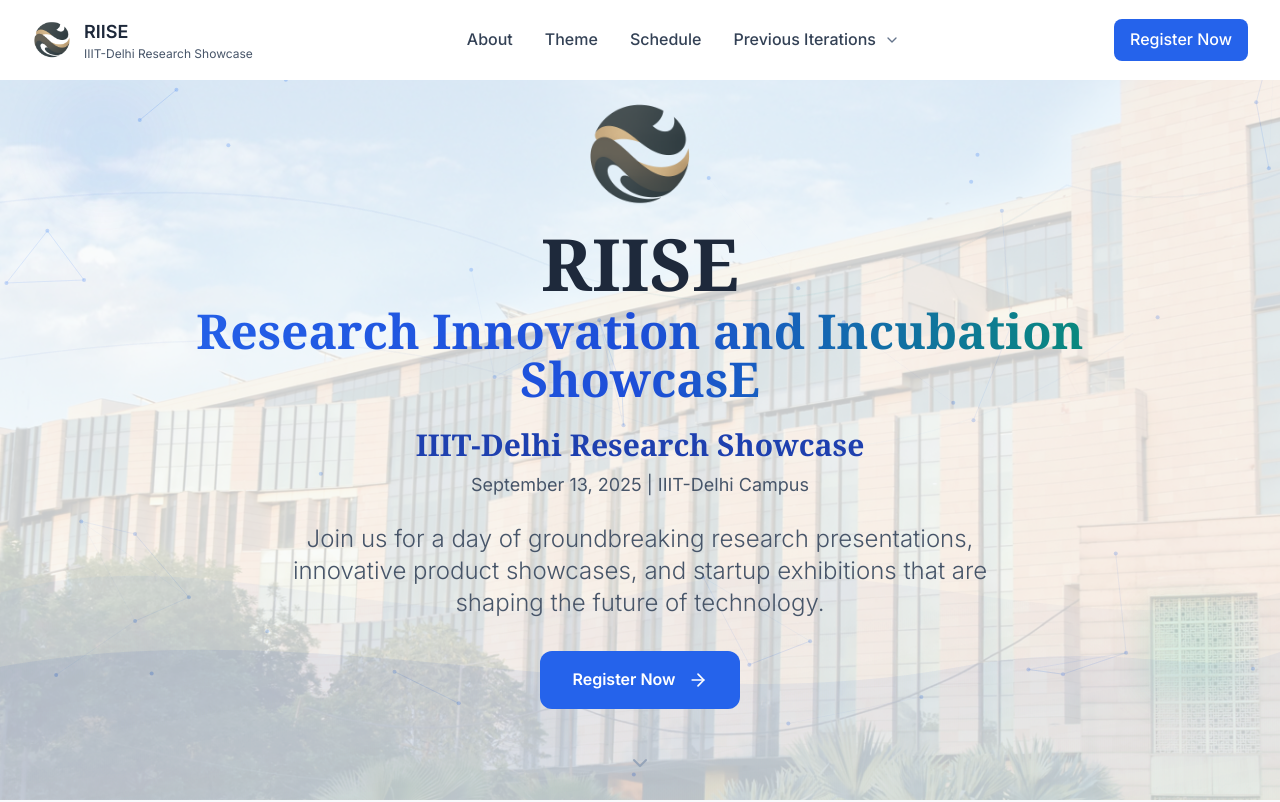
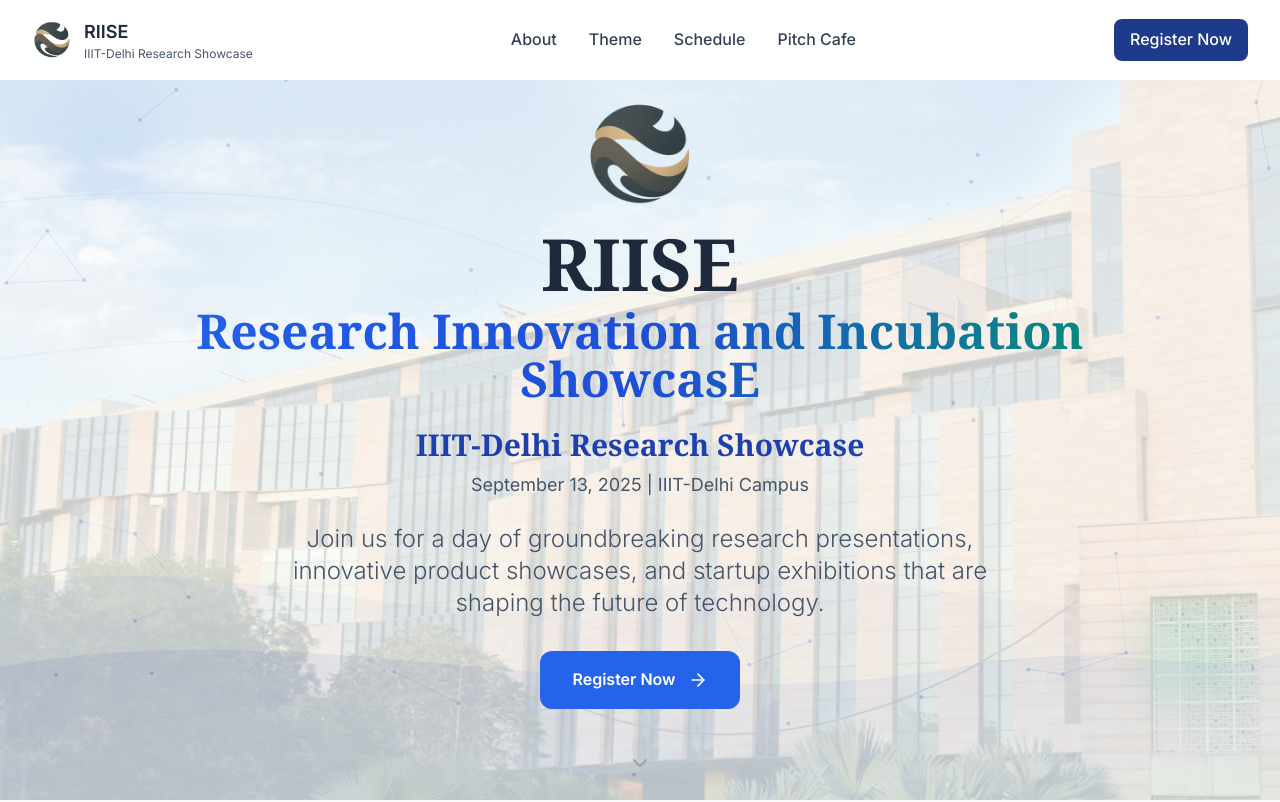
Before and after one commit to AbhiIIITD/RIISE-2025-Website, a React (Vite) app: page / in a window 1280 px wide. Shown: the top 802 px of the page. Built offline with nearby package versions, Linux system fonts and the light colour scheme.

Commit message:
Navbar updated

```diff
--- a/src/components/Header.tsx
+++ b/src/components/Header.tsx
@@ -1,46 +1,20 @@
-import React, { useEffect, useRef, useState } from 'react';
-import { Menu, X, ChevronDown } from 'lucide-react';
+import React, { useEffect, useState } from 'react';
+import { Menu, X } from 'lucide-react';
 
 const Header: React.FC = () => {
   const [isMenuOpen, setIsMenuOpen] = useState(false);
   const [isScrolled, setIsScrolled] = useState(false);
-
-  const [isPrevOpenDesktop, setIsPrevOpenDesktop] = useState(false);
-  const closeTimeoutRef = useRef<number | null>(null);
-  const [isPrevOpenMobile, setIsPrevOpenMobile] = useState(false);
 
   useEffect(() => {
     const handleScroll = () => setIsScrolled(window.scrollY > 50);
     window.addEventListener('scroll', handleScroll);
     return () => {
       window.removeEventListener('scroll', handleScroll);
-      if (closeTimeoutRef.current) {
-        window.clearTimeout(closeTimeoutRef.current);
-      }
     };
   }, []);
 
-  const openPrevDesktop = () => {
-    if (closeTimeoutRef.current) {
-      window.clearTimeout(closeTimeoutRef.current);
-      closeTimeoutRef.current = null;
-    }
-    setIsPrevOpenDesktop(true);
-  };
-
-  const closePrevDesktopWithDelay = (delay = 150) => {
-    if (closeTimeoutRef.current) {
-      window.clearTimeout(closeTimeoutRef.current);
-    }
-    closeTimeoutRef.current = window.setTimeout(() => {
-      setIsPrevOpenDesktop(false);
-      closeTimeoutRef.current = null;
-    }, delay);
-  };
-
   const navClickClose = (closeMenu = true) => {
     if (closeMenu) setIsMenuOpen(false);
-    setIsPrevOpenMobile(false);
   };
 
   return (
@@ -58,61 +32,45 @@
             </div>
             <div>
               <h1 className="text-lg font-semibold text-slate-800">RIISE</h1>
-              <p className="text-xs text-slate-600 hidden sm:block">IIIT-Delhi Research Showcase</p>
+              <p className="text-xs text-slate-600 hidden sm:block">
+                IIIT-Delhi Research Showcase
+              </p>
             </div>
           </div>
 
           {/* Desktop Navigation */}
           <nav className="hidden lg:flex items-center space-x-8">
-            <a href="#about" className="text-slate-700 hover:text-blue-600 transition-colors font-medium">
+            <a
+              href="#about"
+              className="text-slate-700 hover:text-blue-600 transition-colors font-medium"
+            >
               About
             </a>
-            <a href="#theme" className="text-slate-700 hover:text-blue-600 transition-colors font-medium">
+            <a
+              href="#theme"
+              className="text-slate-700 hover:text-blue-600 transition-colors font-medium"
+            >
               Theme
             </a>
-            <a href="#schedule" className="text-slate-700 hover:text-blue-600 transition-colors font-medium">
+            <a
+              href="#schedule"
+              className="text-slate-700 hover:text-blue-600 transition-colors font-medium"
+            >
               Schedule
             </a>
-
-            {/* Previous Iterations - desktop */}
-            <div
-              className="relative"
-              onMouseEnter={openPrevDesktop}
-              onMouseLeave={() => closePrevDesktopWithDelay(150)}
+            <a
+              href="#pitchcafe"
+              className="text-slate-700 hover:text-blue-600 transition-colors font-medium"
             >
-              <button
-                aria-haspopup="true"
-                aria-expanded={isPrevOpenDesktop}
-                onClick={() => setIsPrevOpenDesktop((s) => !s)}
-                className="flex items-center text-slate-700 hover:text-blue-600 transition-colors font-medium focus:outline-none"
-                type="button"
-              >
-                Previous Iterations
-                <ChevronDown className="w-4 h-4 ml-2 text-slate-500" />
-              </button>
-
-              {isPrevOpenDesktop && (
-                <div
-                  className="absolute right-0 mt-3 w-44 bg-white rounded-lg shadow-lg border border-slate-100 py-2 z-40"
-                  onMouseEnter={openPrevDesktop}
-                  onMouseLeave={() => closePrevDesktopWithDelay(150)}
-                >
-                  <a href="#riise-2024" className="block px-4 py-2 text-sm text-slate-700 hover:bg-slate-50">
-                    RIISE 2024
-                  </a>
-                  <a href="#riise-2023" className="block px-4 py-2 text-sm text-slate-700 hover:bg-slate-50">
-                    RIISE 2023
-                  </a>
-                </div>
-              )}
-            </div>
+              Pitch Cafe
+            </a>
           </nav>
 
           {/* Actions */}
           <div className="flex items-center space-x-4">
             <a
               href="#Register"
-              className="bg-blue-600 hover:bg-blue-700 text-white px-4 py-2 rounded-lg font-medium transition-colors hidden sm:block"
+              className="bg-blue-900 hover:bg-blue-900/80 text-white px-4 py-2 rounded-lg font-medium transition-colors hidden sm:block"
             >
               Register Now
             </a>
@@ -128,44 +86,45 @@
           </div>
         </div>
 
-        {/* Mobile Navigation (simplified) */}
+        {/* Mobile Navigation */}
         {isMenuOpen && (
           <div className="lg:hidden absolute top-full left-0 right-0 bg-white shadow-md border-t border-slate-200 z-50">
             <nav className="px-4 py-6 space-y-4">
-              <a href="#about" onClick={() => navClickClose()} className="block text-slate-700 hover:text-blue-600 font-medium">
+              <a
+                href="#about"
+                onClick={() => navClickClose()}
+                className="block text-slate-700 hover:text-blue-600 font-medium"
+              >
                 About
               </a>
-              <a href="#theme" onClick={() => navClickClose()} className="block text-slate-700 hover:text-blue-600 font-medium">
+              <a
+                href="#theme"
+                onClick={() => navClickClose()}
+                className="block text-slate-700 hover:text-blue-600 font-medium"
+              >
                 Theme
               </a>
-              <a href="#schedule" onClick={() => navClickClose()} className="block text-slate-700 hover:text-blue-600 font-medium">
+              <a
+                href="#schedule"
+                onClick={() => navClickClose()}
+                className="block text-slate-700 hover:text-blue-600 font-medium"
+              >
                 Schedule
               </a>
 
-              {/* Previous Iterations - mobile */}
-              <div>
-                <button
-                  onClick={() => setIsPrevOpenMobile((s) => !s)}
-                  className="w-full flex items-center justify-between text-slate-700 hover:text-blue-600 font-medium px-2 py-2 rounded-md"
-                  aria-expanded={isPrevOpenMobile}
-                >
-                  <span>Previous Iterations</span>
-                  <ChevronDown className={`w-4 h-4 transform transition-transform ${isPrevOpenMobile ? 'rotate-180' : 'rotate-0'}`} />
-                </button>
+              <a
+                href="#pitchcafe"
+                onClick={() => navClickClose()}
+                className="block text-slate-700 hover:text-blue-600 font-medium"
+              >
+                Pitch Cafe
+              </a>
 
-                {isPrevOpenMobile && (
-                  <div className="mt-2 space-y-2 pl-4">
-                    <a href="#riise-2024" onClick={() => navClickClose()} className="block text-slate-700 hover:text-blue-600 font-medium">
-                      RIISE 2024
-                    </a>
-                    <a href="#riise-2023" onClick={() => navClickClose()} className="block text-slate-700 hover:text-blue-600 font-medium">
-                      RIISE 2023
-                    </a>
-                  </div>
-                )}
-              </div>
-
-              <a href="#Register" onClick={() => navClickClose()} className="block w-full text-center bg-blue-600 hover:bg-blue-700 text-white px-4 py-2 rounded-lg font-medium">
+              <a
+                href="#Register"
+                onClick={() => navClickClose()}
+                className="block w-full text-center bg-blue-600 hover:bg-blue-700 text-white px-4 py-2 rounded-lg font-medium"
+              >
                 Register Now
               </a>
             </nav>
```
